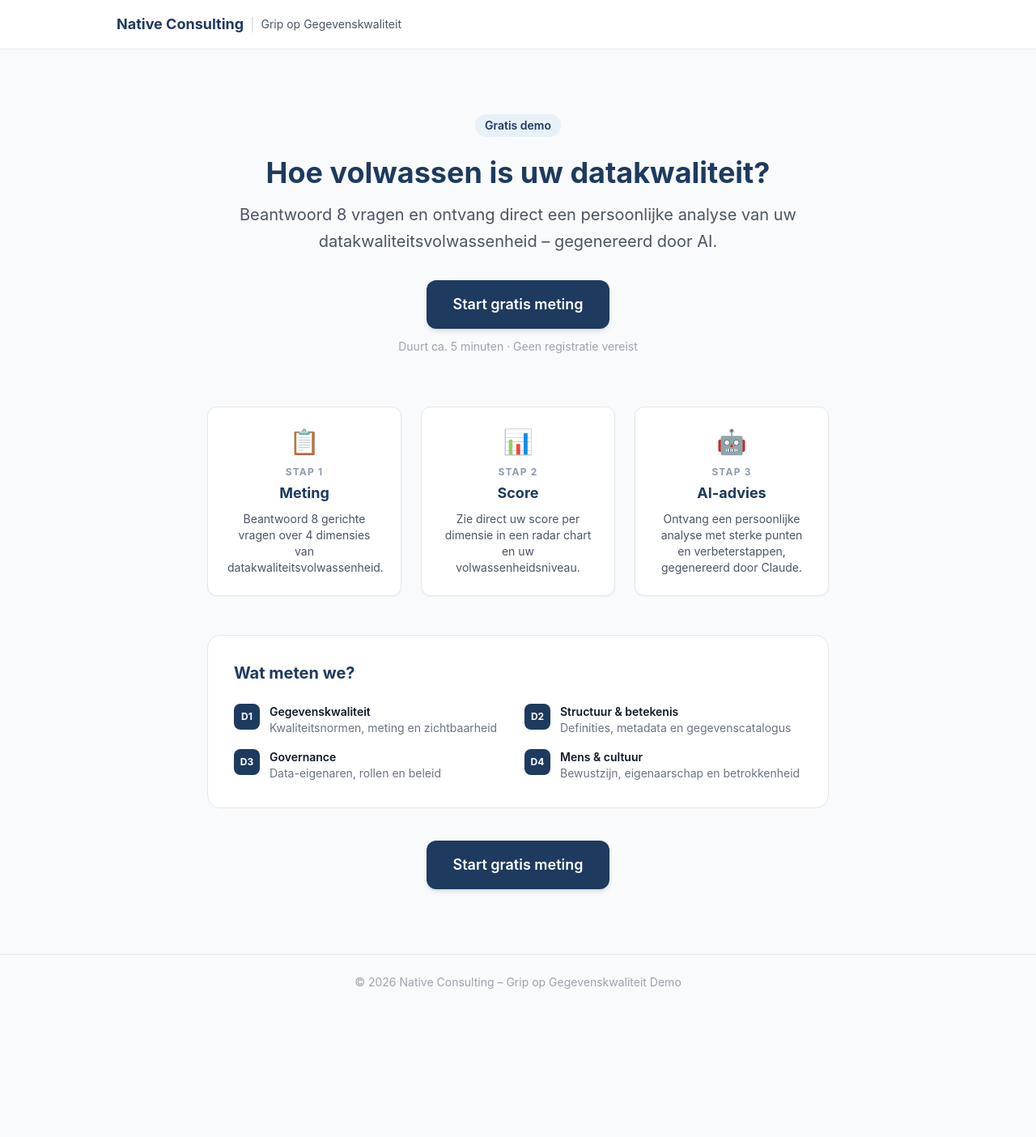
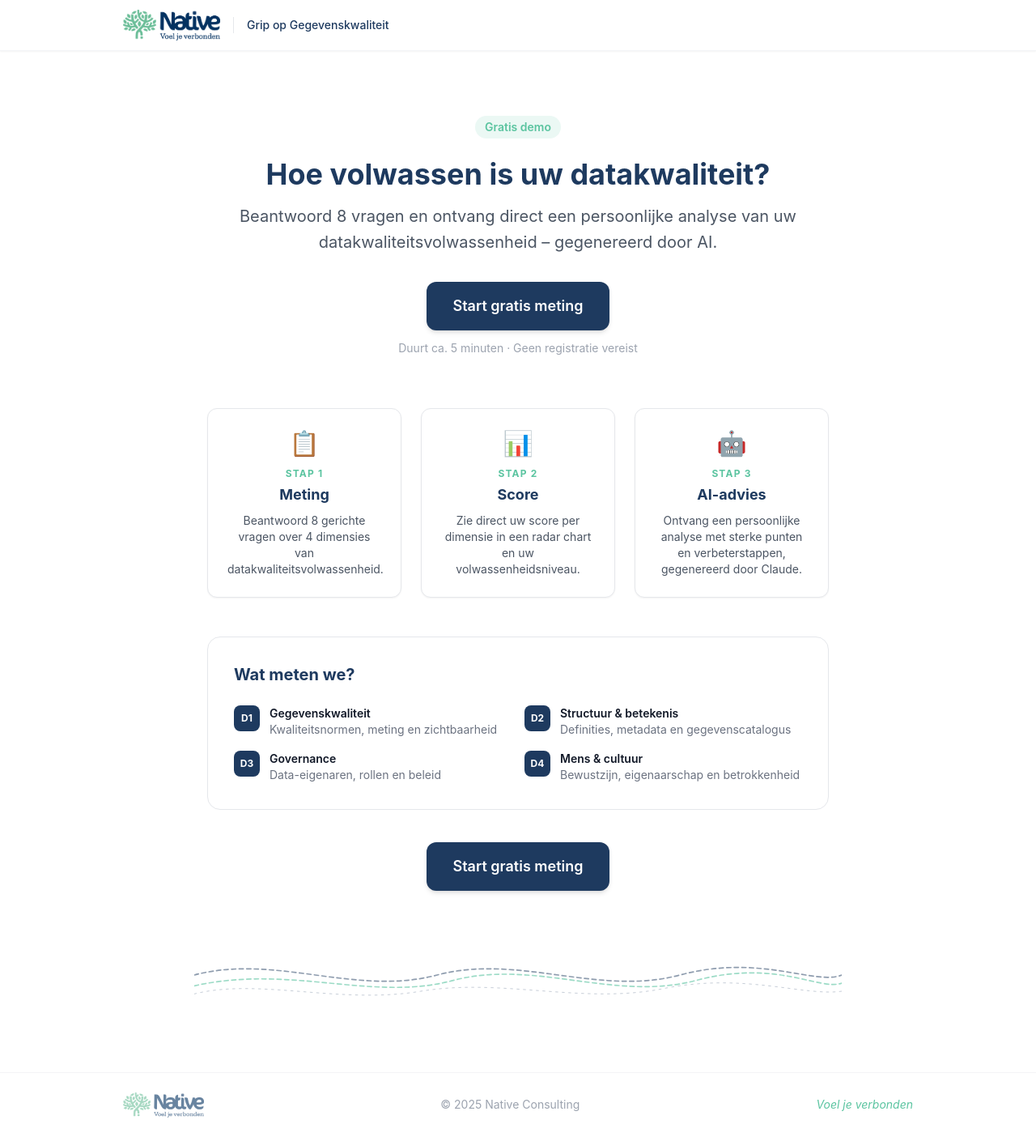
Before and after one commit to jellegotje/grip-demo, a Next.js app: page / in a window 1280 px wide. Shown: the whole page at 81% size. Before the commit the page ends 1247 px from the top, so only its background shows below. Built offline with nearby package versions, Linux system fonts and the light colour scheme.

Commit message:
native huisstijl

```diff
--- a/app/globals.css
+++ b/app/globals.css
@@ -7,3 +7,12 @@
 body {
   font-family: 'Inter', system-ui, sans-serif;
 }
+
+.btn-primary {
+  background-color: #1E3A5F;
+  transition: background-color 0.15s ease;
+}
+
+.btn-primary:hover {
+  background-color: #5BC4A0;
+}
--- a/app/layout.tsx
+++ b/app/layout.tsx
@@ -1,4 +1,5 @@
 import type { Metadata } from 'next';
+import Image from 'next/image';
 import './globals.css';
 
 export const metadata: Metadata = {
@@ -10,20 +11,24 @@ export const metadata: Metadata = {
 export default function RootLayout({ children }: { children: React.ReactNode }) {
   return (
     <html lang="nl">
-      <body className="bg-gray-50 min-h-screen">
-        <header className="bg-white border-b border-gray-200">
-          <div className="max-w-5xl mx-auto px-4 py-4 flex items-center">
-            <span className="font-bold text-lg" style={{ color: '#1E3A5F' }}>
-              Native Consulting
+      <body className="bg-white min-h-screen flex flex-col">
+        <header className="bg-white border-b border-gray-100 shadow-sm">
+          <div className="max-w-5xl mx-auto px-6 py-3 flex items-center gap-4">
+            <Image src="/logo.png" alt="Native Consulting" width={120} height={40} style={{ objectFit: 'contain' }} priority />
+            <span className="h-5 w-px bg-gray-200" />
+            <span className="text-sm font-medium" style={{ color: '#1E3A5F' }}>
+              Grip op Gegevenskwaliteit
             </span>
-            <span className="mx-2 text-gray-300">|</span>
-            <span className="text-gray-600 text-sm">Grip op Gegevenskwaliteit</span>
           </div>
         </header>
-        <main className="max-w-5xl mx-auto px-4 py-8">{children}</main>
-        <footer className="border-t border-gray-200 mt-12">
-          <div className="max-w-5xl mx-auto px-4 py-6 text-center text-sm text-gray-400">
-            © {new Date().getFullYear()} Native Consulting – Grip op Gegevenskwaliteit Demo
+
+        <main className="flex-1 max-w-5xl w-full mx-auto px-4 py-8">{children}</main>
+
+        <footer className="border-t border-gray-100 mt-12">
+          <div className="max-w-5xl mx-auto px-6 py-6 flex flex-col sm:flex-row items-center justify-between gap-3">
+            <Image src="/logo.png" alt="Native Consulting" width={100} height={28} style={{ objectFit: 'contain', opacity: 0.6 }} />
+            <p className="text-sm text-gray-400">© 2025 Native Consulting</p>
+            <p className="text-sm italic" style={{ color: '#5BC4A0' }}>Voel je verbonden</p>
           </div>
         </footer>
       </body>
--- a/app/page.tsx
+++ b/app/page.tsx
@@ -1,4 +1,5 @@
 import Link from 'next/link';
+import WaveDecoration from '@/components/WaveDecoration';
 
 export default function HomePage() {
   return (
@@ -7,7 +8,7 @@ export default function HomePage() {
       <div className="text-center py-12">
         <span
           className="inline-block text-sm font-semibold px-3 py-1 rounded-full mb-6"
-          style={{ backgroundColor: '#E8F0F8', color: '#1E3A5F' }}
+          style={{ backgroundColor: '#EBF8F4', color: '#5BC4A0' }}
         >
           Gratis demo
         </span>
@@ -20,8 +21,7 @@ export default function HomePage() {
         </p>
         <Link
           href="/assessment"
-          className="inline-block text-white font-semibold px-8 py-4 rounded-xl text-lg shadow-md hover:opacity-90 transition-opacity"
-          style={{ backgroundColor: '#1E3A5F' }}
+          className="btn-primary inline-block text-white font-semibold px-8 py-4 rounded-xl text-lg shadow-md"
         >
           Start gratis meting
         </Link>
@@ -80,14 +80,18 @@ export default function HomePage() {
       </div>
 
       {/* CTA bottom */}
-      <div className="text-center mt-10">
+      <div className="text-center mt-10 mb-4">
         <Link
           href="/assessment"
-          className="inline-block text-white font-semibold px-8 py-4 rounded-xl text-lg shadow-md hover:opacity-90 transition-opacity"
-          style={{ backgroundColor: '#1E3A5F' }}
+          className="btn-primary inline-block text-white font-semibold px-8 py-4 rounded-xl text-lg shadow-md"
         >
           Start gratis meting
         </Link>
+      </div>
+
+      {/* Golflijnen decoratie */}
+      <div className="mt-16 -mx-4 overflow-hidden">
+        <WaveDecoration className="h-20" />
       </div>
     </div>
   );
@@ -107,10 +111,7 @@ function StepCard({
   return (
     <div className="bg-white rounded-xl border border-gray-200 p-6 text-center shadow-sm">
       <div className="text-3xl mb-3">{icon}</div>
-      <div
-        className="text-xs font-bold uppercase tracking-widest mb-1"
-        style={{ color: '#1E3A5F', opacity: 0.5 }}
-      >
+      <div className="text-xs font-bold uppercase tracking-widest mb-1" style={{ color: '#5BC4A0' }}>
         Stap {step}
       </div>
       <h3 className="font-bold text-lg mb-2" style={{ color: '#1E3A5F' }}>
--- a/app/results/page.tsx
+++ b/app/results/page.tsx
@@ -4,6 +4,7 @@ import { useEffect, useState } from 'react';
 import { useRouter } from 'next/navigation';
 import Link from 'next/link';
 import ReactMarkdown from 'react-markdown';
+import WaveDecoration from '@/components/WaveDecoration';
 import { SessionData, AssessmentResults } from '@/lib/types';
 import { berekenResultaten } from '@/lib/scoring';
 import DimensieRadarChart from '@/components/RadarChart';
@@ -68,6 +69,11 @@ export default function ResultsPage() {
 
   return (
     <div className="max-w-3xl mx-auto">
+      {/* Golflijnen decoratie bovenaan */}
+      <div className="-mx-4 -mt-8 mb-8 overflow-hidden">
+        <WaveDecoration className="h-16" />
+      </div>
+
       {/* Header */}
       <div className="mb-8">
         <p className="text-sm text-gray-500 mb-1">Resultaten voor</p>
@@ -171,7 +177,7 @@ export default function ResultsPage() {
         <h2 className="text-xl font-bold text-white mb-3">
           Wilt u een volledige meting met een Native Consulting adviseur?
         </h2>
-        <p className="text-blue-200 mb-6 text-sm">
+        <p className="mb-6 text-sm" style={{ color: '#5BC4A0' }}>
           Onze adviseurs helpen u met een diepgaande analyse en een concreet verbeterplan.
         </p>
         <a
--- a/components/MaturityBadge.tsx
+++ b/components/MaturityBadge.tsx
@@ -2,12 +2,12 @@
 
 import { MaturityLevel } from '@/lib/types';
 
-const badgeColors: Record<MaturityLevel, string> = {
-  'Ad hoc': 'bg-red-100 text-red-800 border-red-200',
-  'Bewust': 'bg-orange-100 text-orange-800 border-orange-200',
-  'Gestructureerd': 'bg-yellow-100 text-yellow-800 border-yellow-200',
-  'Sturend': 'bg-blue-100 text-blue-800 border-blue-200',
-  'Adaptief': 'bg-green-100 text-green-800 border-green-200',
+const badgeColors: Record<MaturityLevel, { bg: string; text: string; border: string }> = {
+  'Ad hoc':         { bg: '#FEF2F2', text: '#991B1B', border: '#FECACA' },
+  'Bewust':         { bg: '#FFF7ED', text: '#92400E', border: '#FED7AA' },
+  'Gestructureerd': { bg: '#FEFCE8', text: '#713F12', border: '#FDE68A' },
+  'Sturend':        { bg: '#EFF6FF', text: '#1E3A5F', border: '#5BC4A0' },
+  'Adaptief':       { bg: '#F0FDF8', text: '#065F46', border: '#5BC4A0' },
 };
 
 interface MaturityBadgeProps {
@@ -21,10 +21,12 @@ export default function MaturityBadge({ level, size = 'md' }: MaturityBadgeProps
     md: 'text-sm px-3 py-1',
     lg: 'text-base px-4 py-1.5 font-semibold',
   };
+  const { bg, text, border } = badgeColors[level];
 
   return (
     <span
-      className={`inline-block rounded-full border font-medium ${badgeColors[level]} ${sizeClasses[size]}`}
+      className={`inline-block rounded-full border font-medium ${sizeClasses[size]}`}
+      style={{ backgroundColor: bg, color: text, borderColor: border }}
     >
       {level}
     </span>
--- a/components/ScoreCard.tsx
+++ b/components/ScoreCard.tsx
@@ -14,18 +14,24 @@ export default function ScoreCard({ code, score }: ScoreCardProps) {
   const dimensie = DIMENSIES.find((d) => d.code === code)!;
   const level: MaturityLevel = bepaalVolwassenheidsniveau(score);
 
-  let borderColor = 'border-red-300';
-  let scoreColor = 'text-red-600';
+  let borderColor: string;
+  let scoreColor: string;
   if (score >= 3.5) {
-    borderColor = 'border-green-300';
-    scoreColor = 'text-green-600';
+    borderColor = '#5BC4A0';
+    scoreColor = '#5BC4A0';
   } else if (score >= 2.5) {
-    borderColor = 'border-orange-300';
-    scoreColor = 'text-orange-600';
+    borderColor = '#F59E0B';
+    scoreColor = '#D97706';
+  } else {
+    borderColor = '#F87171';
+    scoreColor = '#DC2626';
   }
 
   return (
-    <div className={`bg-white rounded-xl border-2 ${borderColor} p-5 shadow-sm`}>
+    <div
+      className="bg-white rounded-xl border-2 p-5 shadow-sm"
+      style={{ borderColor }}
+    >
       <div className="flex items-start justify-between mb-3">
         <div>
           <span className="text-xs font-semibold text-gray-400 uppercase tracking-wide">
@@ -33,7 +39,9 @@ export default function ScoreCard({ code, score }: ScoreCardProps) {
           </span>
           <h3 className="font-semibold text-gray-900 mt-0.5">{dimensie.naam}</h3>
         </div>
-        <span className={`text-2xl font-bold ${scoreColor}`}>{score.toFixed(1)}</span>
+        <span className="text-2xl font-bold" style={{ color: scoreColor }}>
+          {score.toFixed(1)}
+        </span>
       </div>
       <p className="text-sm text-gray-500 mb-3">{dimensie.beschrijving}</p>
       <MaturityBadge level={level} size="sm" />
--- /dev/null
+++ b/components/WaveDecoration.tsx
@@ -0,0 +1,42 @@
+export default function WaveDecoration({ className = '' }: { className?: string }) {
+  return (
+    <svg
+      viewBox="0 0 1200 120"
+      xmlns="http://www.w3.org/2000/svg"
+      className={`w-full ${className}`}
+      aria-hidden="true"
+      preserveAspectRatio="none"
+    >
+      {/* Donkerblauwe gestippelde golf */}
+      <path
+        d="M0,60 C150,20 300,100 450,60 C600,20 750,100 900,60 C1050,20 1150,80 1200,60"
+        fill="none"
+        stroke="#1E3A5F"
+        strokeWidth="2.5"
+        strokeDasharray="8 6"
+        strokeLinecap="round"
+        opacity="0.5"
+      />
+      {/* Mintgroene gestippelde golf, verschoven */}
+      <path
+        d="M0,80 C180,40 330,110 480,70 C630,30 780,110 930,70 C1080,30 1160,90 1200,75"
+        fill="none"
+        stroke="#5BC4A0"
+        strokeWidth="2.5"
+        strokeDasharray="8 6"
+        strokeLinecap="round"
+        opacity="0.6"
+      />
+      {/* Tweede donkerblauwe golf, lager */}
+      <path
+        d="M0,95 C120,65 270,115 420,90 C570,65 720,115 870,85 C1020,55 1130,100 1200,90"
+        fill="none"
+        stroke="#1E3A5F"
+        strokeWidth="1.5"
+        strokeDasharray="4 8"
+        strokeLinecap="round"
+        opacity="0.25"
+      />
+    </svg>
+  );
+}
```
Also changed, not shown: public/logo.png (added).
